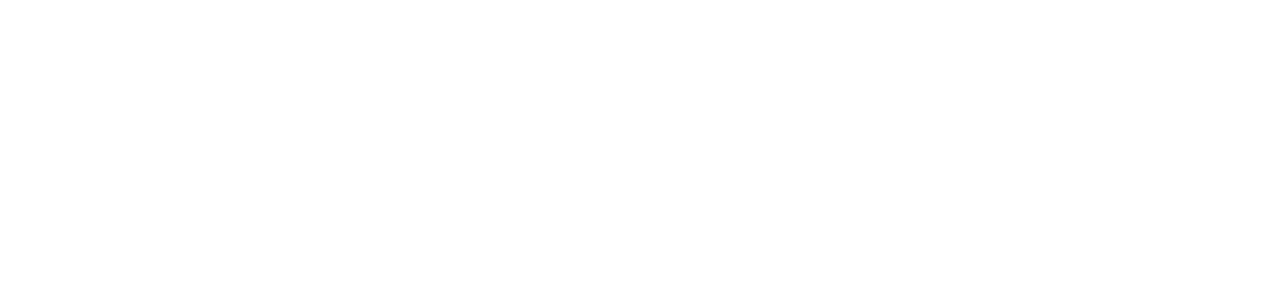
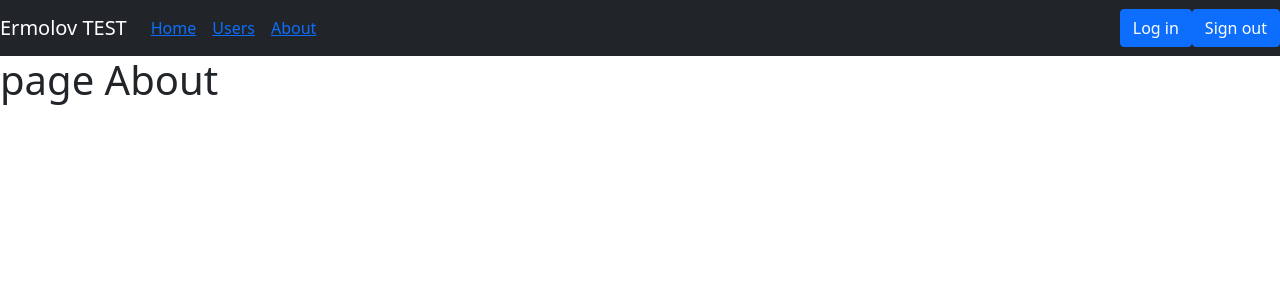
Before and after one commit to AleksandrErmolov/bootsrap-react-simple-project, a React (Create React App) app: page /about in a window 1280 px wide. Shown: the top 300 px of the page. Built offline with nearby package versions, Linux system fonts and the light colour scheme.

Commit message:
add header

```diff
--- a/package.json
+++ b/package.json
@@ -10,6 +10,7 @@
     "react": "^17.0.2",
     "react-bootstrap": "^2.0.2",
     "react-dom": "^17.0.2",
+    "react-router-dom": "^6.0.2",
     "react-scripts": "4.0.3",
     "web-vitals": "^1.0.1"
   },
--- a/src/App.js
+++ b/src/App.js
@@ -1,10 +1,26 @@
 import 'bootstrap/dist/css/bootstrap.min.css';
+import { BrowserRouter, Routes, Route } from 'react-router-dom';
+import About from './components/About';
+import Home from './components/Home';
+import  NaviBar  from './components/Navibar.jsx';
+import User from './components/User';
+
+
 
 function App() {
   return (
+
     <div className="App">
+      <BrowserRouter>
+        <NaviBar />
+        <Routes>
+        <Route path='/' element={<Home />} />
+          <Route path='/users' element={<User />} />
+          <Route path='/about' element={<About />} />
+        </Routes>
+      </BrowserRouter>
+      </div>
 
-    </div>
   );
 }
 
--- /dev/null
+++ b/src/components/About.jsx
@@ -0,0 +1,10 @@
+import React from "react";
+
+export default function About() {
+    return (
+
+        <>
+            <h1> page About </h1>
+        </>
+    )
+}
--- /dev/null
+++ b/src/components/Home.jsx
@@ -0,0 +1,10 @@
+import React from "react";
+
+export default function Home() {
+    return (
+
+        <>
+            <h1> page Home </h1>
+        </>
+    )
+}
--- /dev/null
+++ b/src/components/Navibar.jsx
@@ -0,0 +1,29 @@
+import React from "react";
+import { Navbar, Nav, Button} from "react-bootstrap";
+import { Link } from "react-router-dom";
+
+
+
+
+export default function NaviBar() {
+    return (
+
+        <>
+            <Navbar collapseOnSelect expand="lg" bg="dark" variant="dark">
+                <Navbar.Brand>Ermolov TEST</Navbar.Brand>
+                <Navbar.Toggle aria-controls="responsive-navbar-nav" />
+                <Navbar.Collapse id="responsive-navbar-nav">
+                    <Nav className="me-auto">
+                        <Nav.Link> <Link to="/"> Home </Link> </Nav.Link>
+                        <Nav.Link> <Link to="/users"> Users </Link> </Nav.Link>
+                        <Nav.Link> <Link to="/about"> About </Link> </Nav.Link>
+                    </Nav>
+                    <Nav>
+                        <Button variant="primary" className="mr-2"> Log in </Button>
+                        <Button variant="primary"> Sign out </Button>
+                    </Nav>
+                </Navbar.Collapse>
+            </Navbar>
+        </>
+    )
+}
--- /dev/null
+++ b/src/components/User.jsx
@@ -0,0 +1,10 @@
+import React from "react";
+
+export default function User() {
+    return (
+
+        <>
+        <h1> page Users </h1>
+        </>
+    )
+}
```
Also changed, not shown: src/components/Slider.jsx (added, +14 -0 lines), src/index.js (+5 -4 lines), 2 other files (tests, documents, lock files or other folders).
